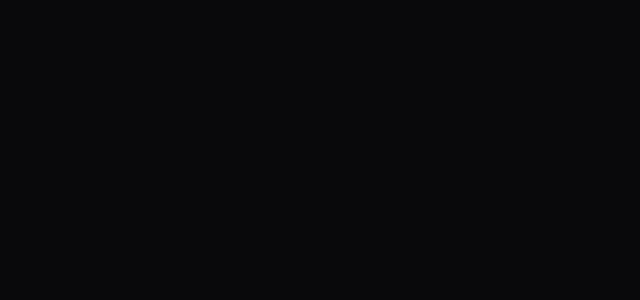
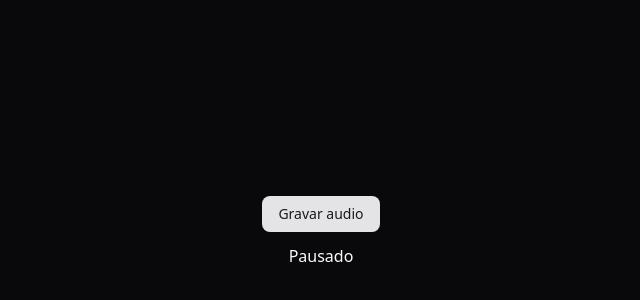
Before and after one commit to oseasmoreto/rocketseat-nlw20-web-agent, a React (Vite) app: page /room/1/audio in a window 1280 px wide. Before the commit this address had no page. Shown: the part 168-468 px from the top of the page, without its empty margins (319-959 px from the left). Built offline with nearby package versions, Linux system fonts and the light colour scheme.

Commit message:
feat: prepare front to send audio data

```diff
--- a/package.json
+++ b/package.json
@@ -28,6 +28,7 @@
   },
   "devDependencies": {
     "@biomejs/biome": "2.0.6",
+    "@types/dom-speech-recognition": "^0.0.6",
     "@types/node": "^24.0.11",
     "@types/react": "^19.1.8",
     "@types/react-dom": "^19.1.6",
--- a/src/app.tsx
+++ b/src/app.tsx
@@ -1,6 +1,7 @@
 import { QueryClient, QueryClientProvider } from '@tanstack/react-query';
 import { BrowserRouter, Route, Routes } from 'react-router-dom';
 import { CreateRoom } from './pages/create-room';
+import { RecordRoomAudio } from './pages/record-room-audio';
 import { Room } from './pages/room';
 
 const queryClient = new QueryClient();
@@ -12,6 +13,7 @@
         <Routes>
           <Route element={<CreateRoom />} index />
           <Route element={<Room />} path="/room/:roomId" />
+          <Route element={<RecordRoomAudio />} path="/room/:roomId/audio" />
         </Routes>
       </BrowserRouter>
     </QueryClientProvider>
--- /dev/null
+++ b/src/pages/record-room-audio.tsx
@@ -0,0 +1,100 @@
+import { useRef, useState } from 'react';
+import { Navigate, useParams } from 'react-router-dom';
+import { Button } from '@/components/ui/button';
+
+const isRecordingSupported =
+  !!navigator.mediaDevices &&
+  typeof navigator.mediaDevices.getUserMedia === 'function' &&
+  typeof window.MediaRecorder === 'function';
+
+type RoomParams = {
+  roomId: string;
+};
+
+export function RecordRoomAudio() {
+  const [isRecording, setIsRecording] = useState(false);
+  const recorder = useRef<MediaRecorder | null>(null);
+  const params = useParams<RoomParams>();
+
+  function stopRecording() {
+    setIsRecording(false);
+
+    if (recorder.current && recorder.current.state !== 'inactive') {
+      recorder.current.stop();
+    }
+  }
+
+  async function updloadAudio(audio: Blob) {
+    const formData = new FormData();
+
+    formData.append('file', audio, 'audio.webm');
+
+    const response = await fetch(
+      `http://localhost:3333/rooms/${params.roomId}/audio`,
+      {
+        method: 'POST',
+        body: formData,
+      }
+    );
+
+    const result = await response.json();
+
+    // biome-ignore lint/suspicious/noConsole: <dev>
+    console.log(result);
+  }
+
+  async function startRecording() {
+    if (!isRecordingSupported) {
+      alert('Unsupported record function');
+      return;
+    }
+
+    setIsRecording(true);
+
+    const audio = await navigator.mediaDevices.getUserMedia({
+      audio: {
+        echoCancellation: true,
+        noiseSuppression: true,
+        sampleRate: 44_100,
+      },
+    });
+
+    recorder.current = new MediaRecorder(audio, {
+      mimeType: 'audio/webm',
+      audioBitsPerSecond: 64_000,
+    });
+
+    recorder.current.ondataavailable = (event) => {
+      if (event.data.size > 0) {
+        updloadAudio(event.data);
+      }
+    };
+
+    recorder.current.onstart = () => {
+      // biome-ignore lint/suspicious/noConsole: <dev>
+      console.log('iniciou');
+    };
+
+    recorder.current.onstop = () => {
+      // biome-ignore lint/suspicious/noConsole: <dev>
+      console.log('parou');
+    };
+
+    recorder.current.start();
+  }
+
+  if (!params.roomId) {
+    return <Navigate replace to="/" />;
+  }
+
+  return (
+    <div className="flex h-screen flex-col items-center justify-center gap-3">
+      {isRecording ? (
+        <Button onClick={stopRecording}>Pausar gravação</Button>
+      ) : (
+        <Button onClick={startRecording}>Gravar audio</Button>
+      )}
+      {isRecording ? <p>Granvando...</p> : <p>Pausado</p>}
+    </div>
+  );
+}
```
Also changed, not shown: 1 other file (tests, documents, lock files or other folders).
